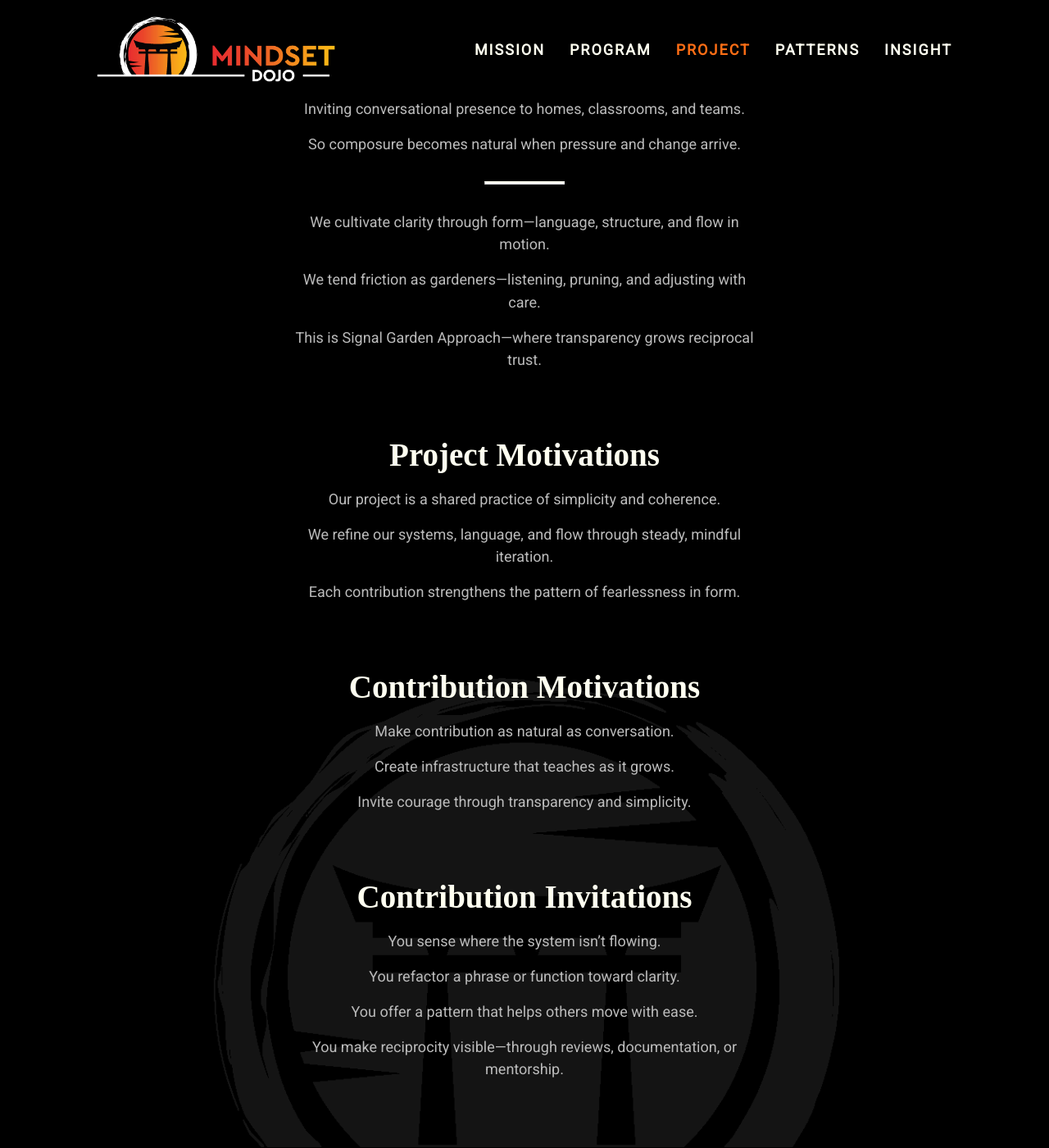
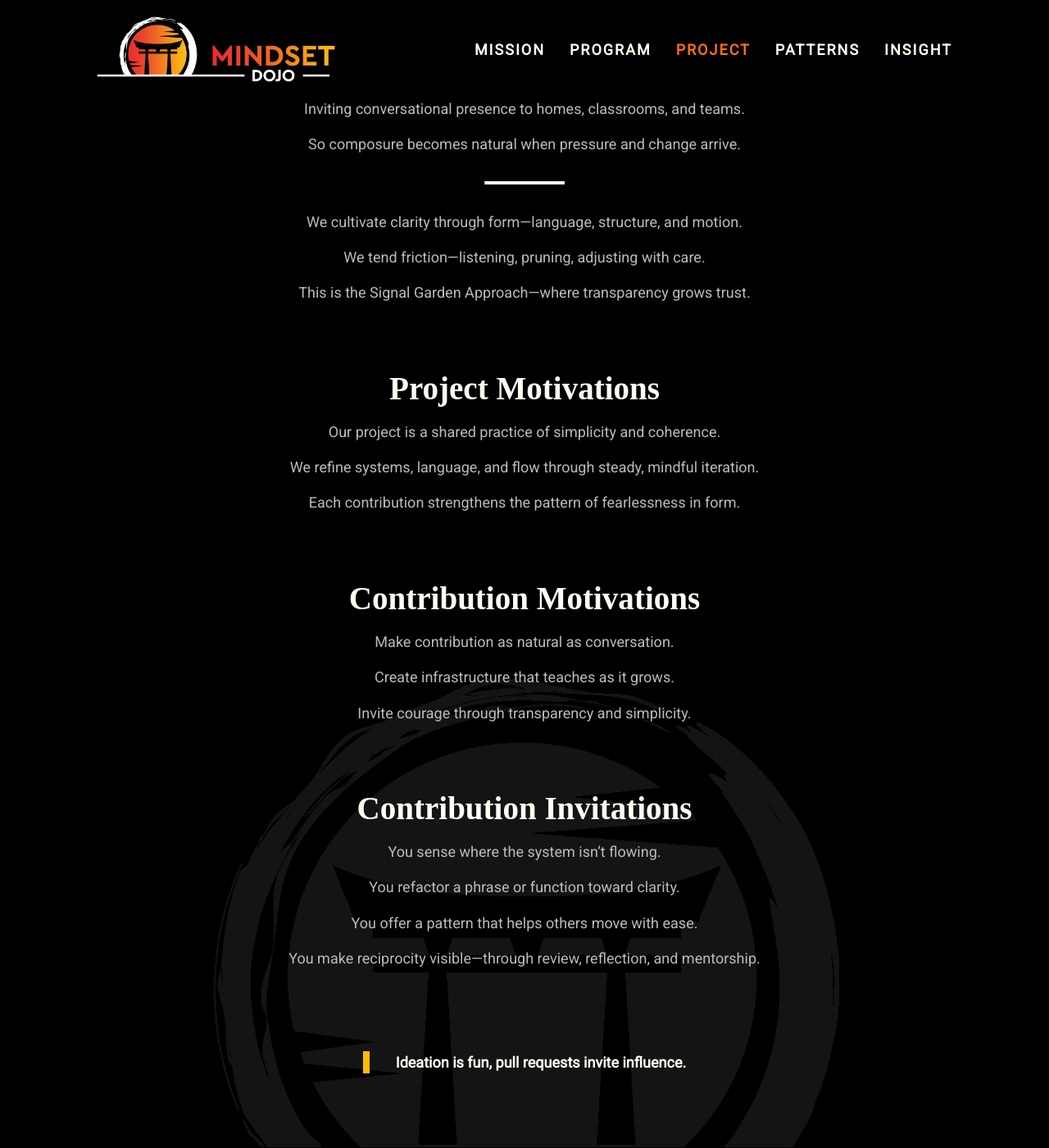
Before and after one commit to mindset-dojo/mindset-dojo.github.io, a Jekyll site: the page built from project.md, in a window 1280 px wide and 1400 px high, scrolled down 393 px. Shown: the whole window at 82% size. Built offline with Jekyll 4.4.1, drawn with Linux system fonts in a browser that asks for light colours; some web fonts are replaced.

Commit message:
feat: Refactor streamlined page language

```diff
--- a/_data/mission.yaml
+++ b/_data/mission.yaml
@@ -33,8 +33,8 @@ sections:
       mission_rally_suffix_label: ": Root Intention"
       mission_statement_bridge:
         - "We practice live—in real conversations where tone and tension are felt."
-        - "We reflect between reps—refining awareness and adjusting our stance."
-        - "We progress through embodied thresholds of attention, intention, and reciprocity."
+        - "We reflect between reps—refining awareness and stance."
+        - "We progress through thresholds of attention, intention, and reciprocity."
   - type: text
     data:
       label: "Energy Is Currency"
--- a/_data/patterns.yaml
+++ b/_data/patterns.yaml
@@ -7,9 +7,9 @@ sections:
     data:
       mission_rally_suffix_label: ": Spiral Reflection"
       mission_statement_bridge:
-        - "We center with intention to meet fear with presence."
-        - "We garden patterns of interaction — on the Mat and in conversation with tension as teacher."
-        - "This is MetaShift Orchard — where evolution blossoms into emergence."
+        - "We center with intention—tending the inner pattern before we act."
+        - "We garden interaction—where tension reveals the next pattern to evolve."
+        - "In MetaShift Orchard, patterns mature—evolution blossoms into emergence."
   - type: quote
     data:
       text: "Coming soon..."
--- a/_data/program.yaml
+++ b/_data/program.yaml
@@ -8,8 +8,8 @@ sections:
       mission_rally_suffix_label: ": Embodied Practice"
       mission_statement_bridge:
         - "We train live—on the mat and in conversation with tension as teacher."
-        - "Between reps, we refine tone, timing, and presence until balance returns."
-        - "This is MetaShift Method—where reflection transforms into relational flow."
+        - "Between reps, we refine tone, timing, and presence toward balance."
+        - "This is MetaShift Method—where reflection becomes relational flow."
   - type: list
     data:
       label: "Principles"
@@ -63,7 +63,7 @@ sections:
           label: 6th Kyu
           level: -6
           intention: Centering
-          edge: Meditate until a spirited conversation makes sense and share your learnings
+          edge: Meditate until a spirited conversation makes sense and share insight
           flows:
             - label: MetaShift Insight - Conversation as Code
               url: /insight/conversation-as-code/
--- a/_data/project.yaml
+++ b/_data/project.yaml
@@ -7,15 +7,15 @@ sections:
     data:
       mission_rally_suffix_label: ": Living Structure"
       mission_statement_bridge:
-        - "We cultivate clarity through form—language, structure, and flow in motion."
-        - "We tend friction as gardeners—listening, pruning, and adjusting with care."
-        - "This is Signal Garden Approach—where transparency grows reciprocal trust."
+        - "We cultivate clarity through form—language, structure, and motion."
+        - "We tend friction—listening, pruning, adjusting with care."
+        - "This is the Signal Garden Approach—where transparency grows trust."
   - type: text
     data:
       label: "Project Motivations"
       items:
         - "Our project is a shared practice of simplicity and coherence."
-        - "We refine our systems, language, and flow through steady, mindful iteration."
+        - "We refine systems, language, and flow through steady, mindful iteration."
         - "Each contribution strengthens the pattern of fearlessness in form."
   - type: text
     data:
@@ -31,7 +31,7 @@ sections:
         - "You sense where the system isn’t flowing."
         - "You refactor a phrase or function toward clarity."
         - "You offer a pattern that helps others move with ease."
-        - "You make reciprocity visible—through reviews, documentation, or mentorship."
+        - "You make reciprocity visible—through review, reflection, and mentorship."
   - type: quote
     data:
       text: "Ideation is fun, pull requests invite influence."
--- a/_includes/head.html
+++ b/_includes/head.html
@@ -17,6 +17,7 @@
     | default: mission.description
     | default: site.description
     | default: site.title -%}
+
   {%- assign meta_desc = raw_desc | strip_html | strip_newlines | truncate: 160 -%}
 
   {%- assign canonical_abs = site.url | append: page.url -%}
```
